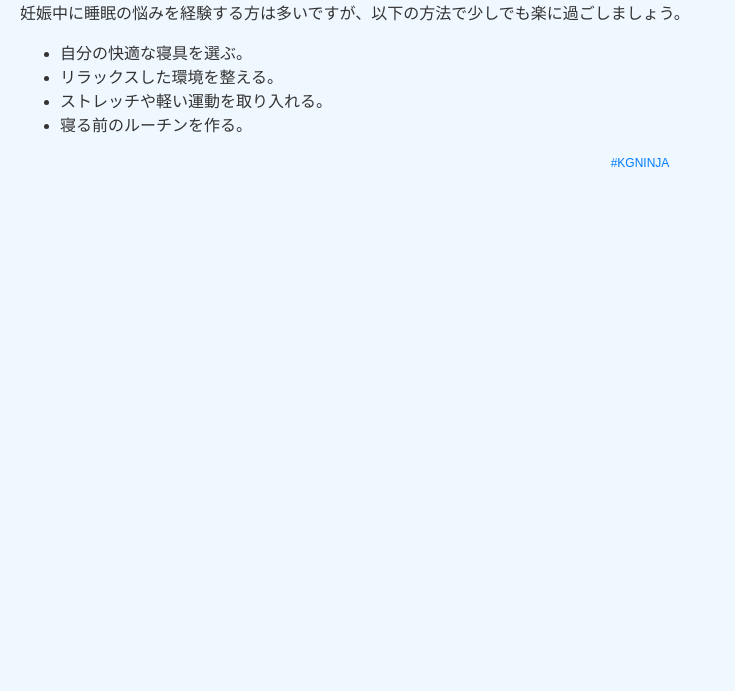
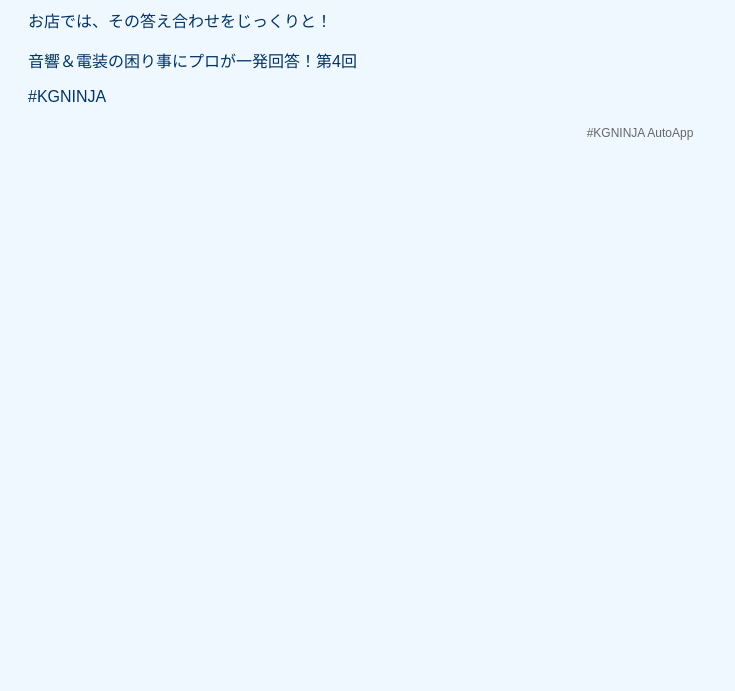
Before and after one commit to KG-NINJA/Komaru-bot, a plain HTML site: page index.html in a window 1280 px wide. Shown: the part 109-800 px from the top of the page, without its empty margins (0-735 px from the left). Drawn offline with Linux system fonts and the light colour scheme.

Commit message:
deploy: 58c5a787f599eaafa49bb964ebf4bd4ee9f278d8

```diff
--- a/index.html
+++ b/index.html
@@ -3,32 +3,27 @@
 <head>
     <meta charset="UTF-8">
     <meta name="viewport" content="width=device-width, initial-scale=1.0">
-    <title>睡眠の悩みを解決</title>
+    <title>相談アプリ</title>
     <style>
         body {
-            font-family: Arial, sans-serif;
             background-color: #f0f8ff;
-            color: #333;
-            margin: 0;
+            color: #003366;
+            font-family: sans-serif;
             padding: 20px;
         }
         footer {
             margin-top: 20px;
             font-size: 12px;
-            color: #007BFF;
+            color: #666;
             text-align: center;
         }
     </style>
 </head>
 <body>
-    <h1>妊娠中の睡眠の悩みを軽減する方法</h1>
-    <p>妊娠中に睡眠の悩みを経験する方は多いですが、以下の方法で少しでも楽に過ごしましょう。</p>
-    <ul>
-        <li>自分の快適な寝具を選ぶ。</li>
-        <li>リラックスした環境を整える。</li>
-        <li>ストレッチや軽い運動を取り入れる。</li>
-        <li>寝る前のルーチンを作る。</li>
-    </ul>
-    <footer>#KGNINJA</footer>
+    <h1>AIに相談してからの来店が増加中！</h1>
+    <p>お店では、その答え合わせをじっくりと！</p>
+    <p>音響＆電装の困り事にプロが一発回答！第4回</p>
+    <p>#KGNINJA</p>
+    <footer>#KGNINJA AutoApp</footer>
 </body>
 </html>
```
Also changed, not shown: 1 other file.
